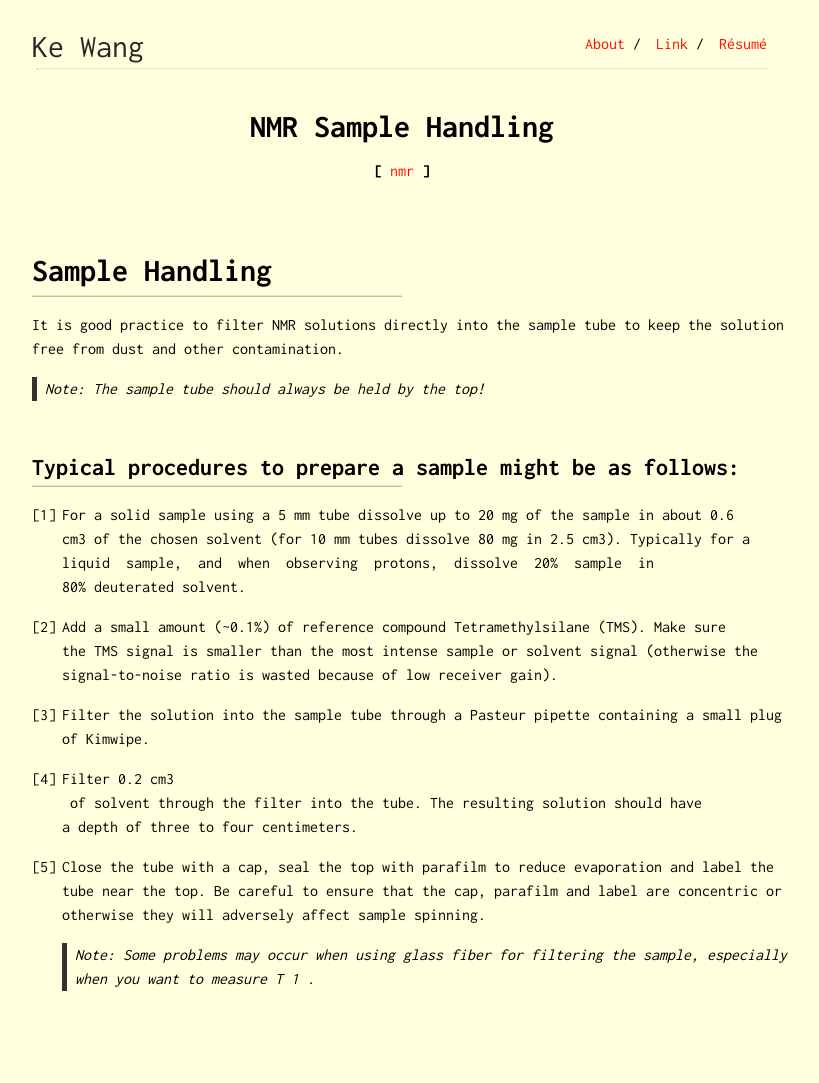
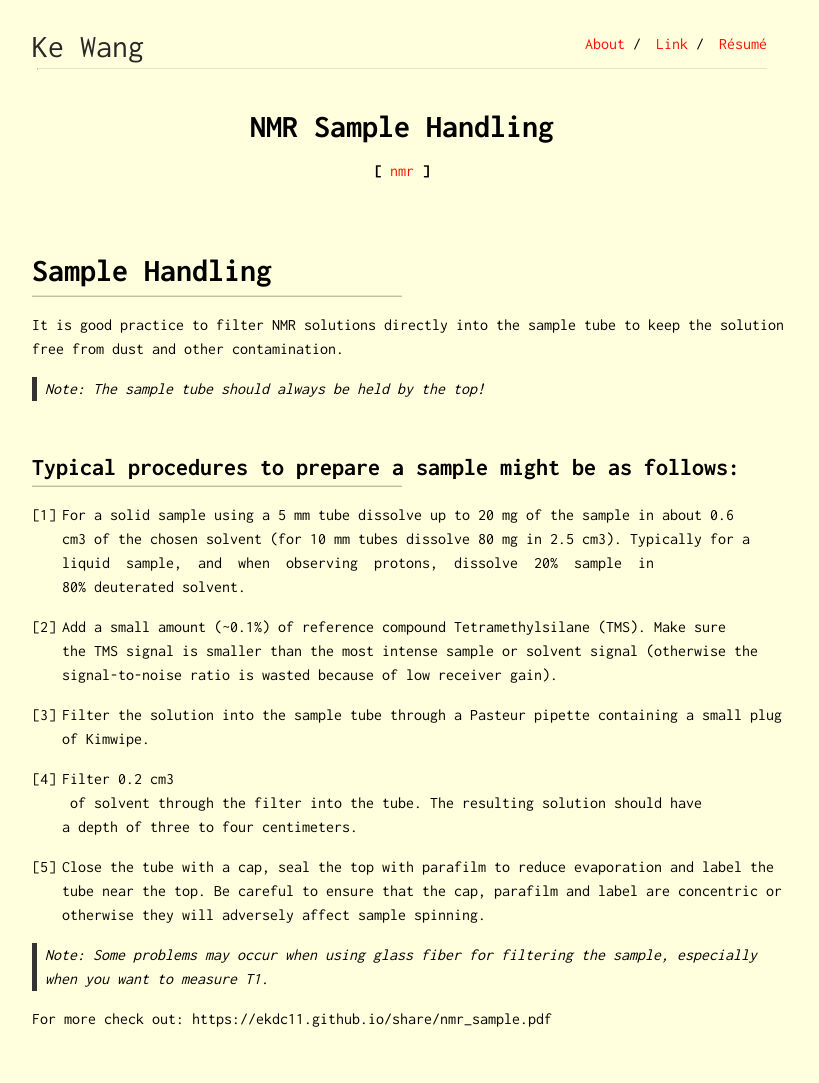
Before and after one commit to ekdc11/ekdc11.github.io, a Jekyll site: the page built from _posts/2022-06-17-nmr-sample-handling.md, in a window 1280 px wide. Shown: the whole page, without its empty margins (238-1057 px from the left). Built offline with Jekyll 4.4.1, drawn with Linux system fonts in a browser that asks for light colours; before the commit the page ends 1043 px from its top, so only the background shows below that.

Commit message:
Update 2022-06-17-nmr-sample-handling.md

```diff
--- a/_posts/2022-06-17-nmr-sample-handling.md
+++ b/_posts/2022-06-17-nmr-sample-handling.md
@@ -7,6 +7,7 @@ tags: [nmr]
 
 # Sample Handling
 It is good practice to filter NMR solutions directly into the sample tube to keep the solution free from dust and other contamination.
+
 > Note: The sample tube should always be held by the top!
 
 ## Typical procedures to prepare a sample might be as follows:
@@ -19,4 +20,7 @@ It is good practice to filter NMR solutions directly into the sample
 4. Filter 0.2 cm3  of solvent through the filter into the tube. The resulting solution should have a depth of three to four centimeters.
 
 5. Close the tube with a cap, seal the top with parafilm to reduce evaporation and label the tube near the top. Be careful to ensure that the cap, parafilm and label are concentric or otherwise they will adversely affect sample spinning.
-> Note: Some problems may occur when using glass fiber for filtering the sample, especially when you want to measure T 1 .
+
+> Note: Some problems may occur when using glass fiber for filtering the sample, especially when you want to measure T1.
+
+For more check out: https://ekdc11.github.io/share/nmr_sample.pdf
```
